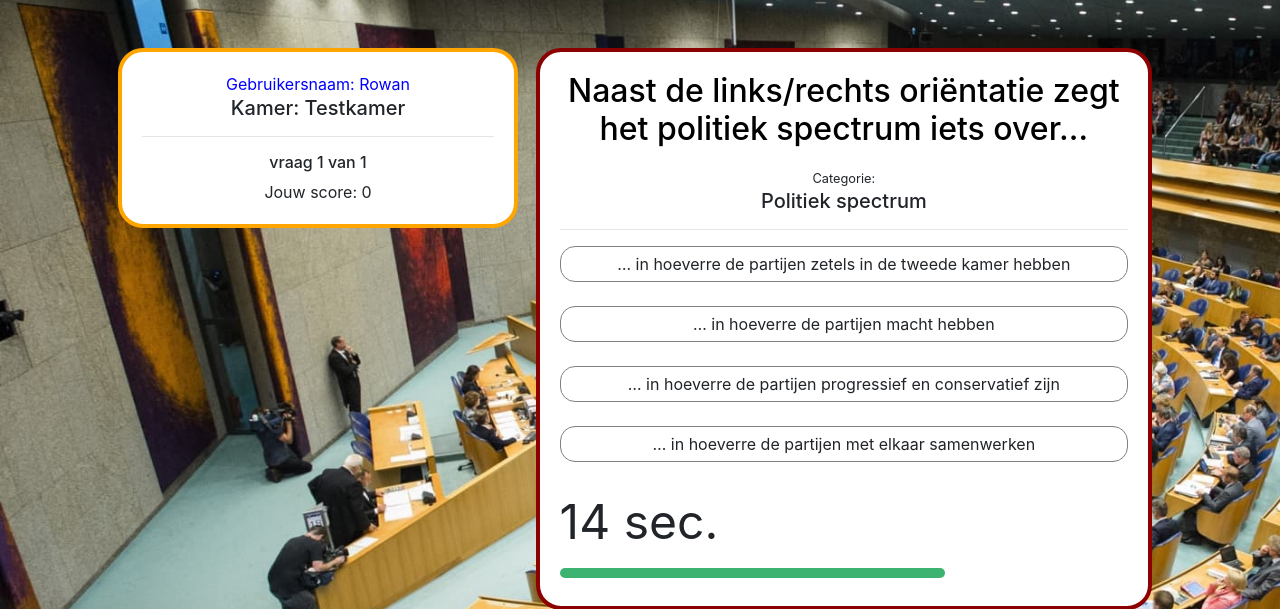
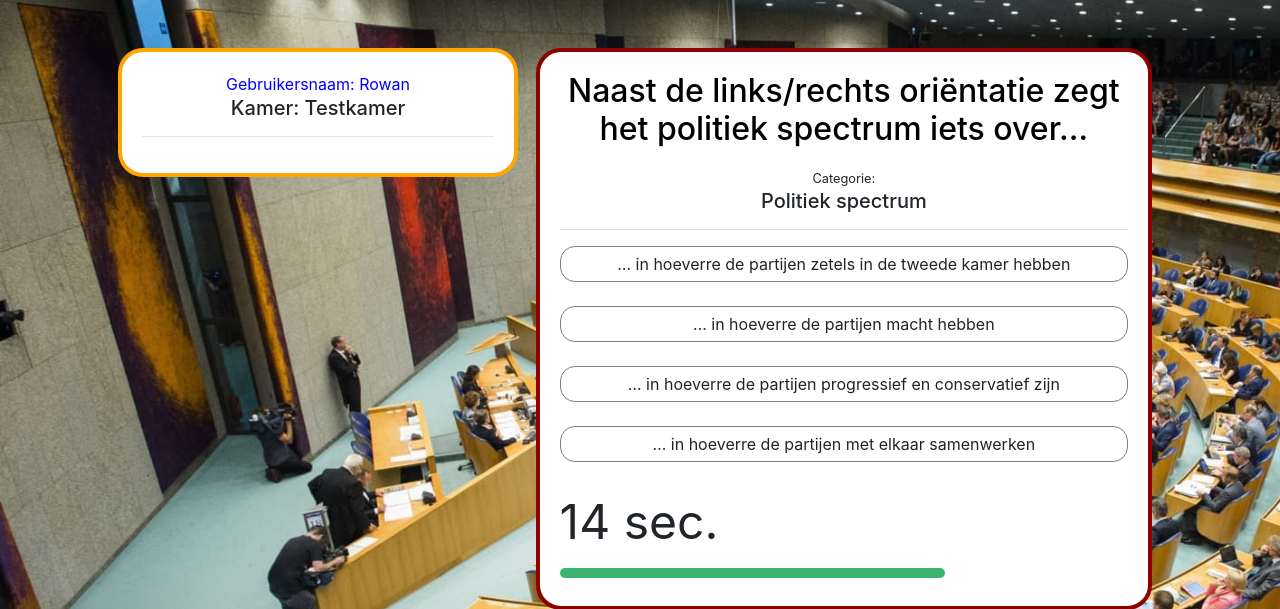
Before and after one commit to 12522503/webprojectik13, a Flask app: page /final in a window 1280 px wide. Shown: the part 92-701 px from the top of the page. Run offline with Flask 2, Linux system fonts and the light colour scheme; a user stored in the database is signed in; data comes from the database, SQL or seed files in the repository; both versions use the stored data as it was after the commit; some libraries are stand-ins or nearby versions.

Commit message:
final changes

```diff
--- a/templates/final.html
+++ b/templates/final.html
@@ -12,28 +12,17 @@
             <large><font align="left" color="blue">Gebruikersnaam: {{ user }}</font><br></large>
             <h5>Kamer: {{ room }}</h5>
             <hr>
-            <h6 id="questionno">vraag</h6>
-            <div id="userscore">Jouw score: 0 </div>
         </div>
     </div>
 
     <div class="second-column">
         <div id="rcorners2">
             <div id ="wait">
-                <h3>Wachten op de volgende vraag...</h3>
+                <h3>Aan het laden...</h3>
                 <img src="static/30.gif">
                 <br><br><br>
             </div>
 
-            <div id="choosecat" style="display:none">
-                <b><font>Kies een categorie voor de volgende vraag:</font></b>
-                <p>Jij hebt momenteel het minst aantal punten en kan dus de categorie van de volgende vraag bepalen. </p>
-                <font color="red"> Als je niet binnen 10 seconden een categorie kiest wordt de volgende vraag random gekozen!</font><br>
-                <div class="choice2" id="0" onclick="nextquestion(0)">Fractievoorzitters & Ministers</div><br>
-                <div class="choice2" id="1" onclick="nextquestion(1)">Politiek Spectrum</div><br>
-                <div class="choice2" id="2" onclick="nextquestion(2)">Geschiedenis</div><br>
-                <div class="choice2" id="3" onclick="nextquestion(3)">Uitspraken</div><br>
-            </div>
             <div id="quiz" style="display: none">
                 <h2 id="question"></h2>
 
@@ -65,11 +54,6 @@
 
 
 // select all elements
-const choosecat = document.getElementById("choosecat");
-const fractie = document.getElementById("0");
-const spectrum = document.getElementById("1");
-const geschiedenis = document.getElementById("2");
-const uitspraken = document.getElementById("3");
 const quiz = document.getElementById("quiz");
 const question = document.getElementById("question");
 const category = document.getElementById("category")
@@ -84,9 +68,7 @@ const progress = document.getElementById("progress");
 const scoreDiv = document.getElementById("scoreContainer");
 const correct = document.getElementById("correct");
 const incorrect = document.getElementById("incorrect");
-const questionno = document.getElementById("questionno");
 const wait = document.getElementById("wait");
-const userscoreshow = document.getElementById("userscore");
 
 // get questions from database
 let questions = {{ questions | safe }}
@@ -169,7 +151,6 @@ function shuffle(array) {
 function startQuiz(){
     filled = 0;
     wait.style.display = "none";
-    questionno.innerHTML = "vraag " + (numberQuestion + 1) + " van " + '{{ amount }}';
     reset();
     checkquestion();
     renderProgress();
@@ -206,7 +187,6 @@ function gotData(data){
 }
 
 function nextquestion(option){
-    choosecat.style.display = "none"
     url = "/question?cat=" + option;
     $.getJSON(url, function(data){
         if(data == true)
@@ -349,9 +329,7 @@ function answerIsWrong(){
     document.getElementById(runningQuestion).style.backgroundColor = "#f00";
 }
 
+    </script>
 
 
-
-
-    </script>
 {% endblock %}
--- a/templates/game.html
+++ b/templates/game.html
@@ -397,6 +397,7 @@ joker.onclick = function(){
     userscoreshow.innerHTML = "Jouw score: " + score;
     joker.style.display = "none";
     jokerused = 1;
+    correct.style.display = "block";
 }
 
 </script>
--- a/templates/room.html
+++ b/templates/room.html
@@ -12,6 +12,8 @@
     <a>Je speelt onder de naam </a>
     <b><font color="blue">{{ user }}</font></b><a> in de kamer</a>
     <b><font color="blue">{{ room }}</font><br><br><br>
+
+    <p>Start het spel wanneer alle spelers zich in de kamer bevinden.</p><br><br>
 
     <form id="readybutton" name="startgame"></form>
         <button id="button" class="btn btn-primary" onclick="userready()";>Spel starten</button>
```
Also changed, not shown: webproject.db.
